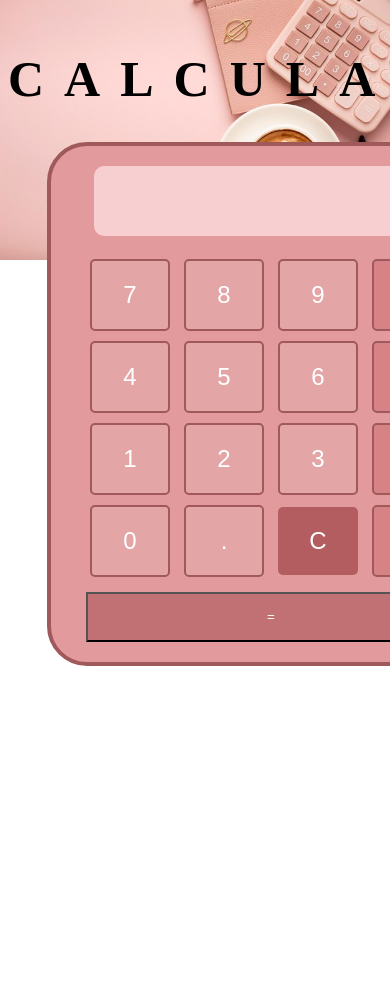
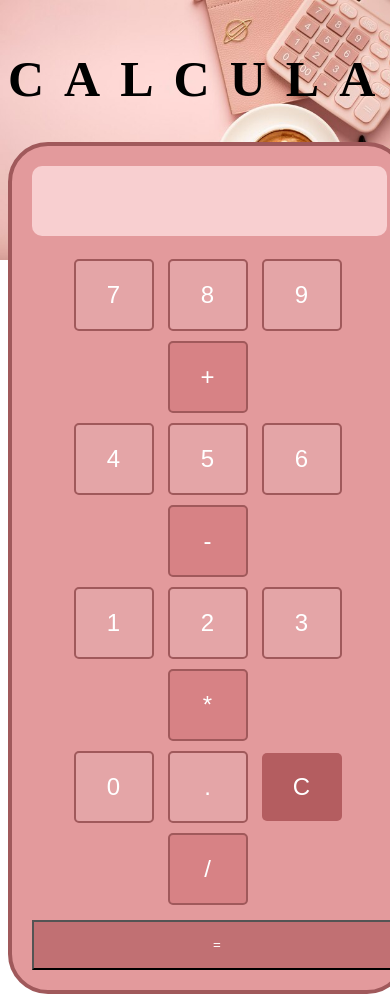
Before and after one commit to jeannehazel/Buraray_Calculator, a PHP site: page / in a window 390 px wide; the page is wider, and only the part inside the window is pictured. Before the commit the page ends 666 px from the top of that part, so only its background shows below. Run offline with PHP 8.4, Linux system fonts and the light colour scheme.

Commit message:
my commit

```diff
--- a/style.css
+++ b/style.css
@@ -3,17 +3,14 @@ body {
     background-image: url('cal.jpg');
     background-repeat: no-repeat;
     background-size: cover;
-
-
 }
 
-h1{
+h1 {
     margin-right: 48%;
     padding: 0;
     margin-top: 50px;
     font-size: 50px;
     letter-spacing: 20px;
-
 }
 
 .calculator {
@@ -21,7 +18,7 @@ h1{
     margin-left: 10%;
     position: absolute;
     margin-right: 40%;
-    background-color:#e39a9c;
+    background-color: #e39a9c;
     width: 400px;
     padding: 20px;
     text-align: center;
@@ -29,7 +26,7 @@ h1{
 }
 
 .maininput {
-    background-color:#f8cfd0;
+    background-color: #f8cfd0;
     border: none;
     border-radius: 10px;
     width: 355px;
@@ -41,21 +38,19 @@ h1{
 }
 
 .btn {
-
     margin-top: 10px;
-    width:80px;
+    width: 80px;
     padding: 20px;
     border-radius: 5px;
     font-size: 24px;
     margin: 5px;
     border: none;
     cursor: pointer;
-
 }
 
 .numbutton {
     border: 2px solid #a0595b;
-    background-color:#e4a5a7;
+    background-color: #e4a5a7;
     color: #fff;
 }
 
@@ -65,7 +60,7 @@ h1{
 
 .calbtn {
     border: 2px solid #a0595b;
-    background-color:#d78285;
+    background-color: #d78285;
     color: #fff;
 }
 
@@ -85,7 +80,7 @@ h1{
 .equal {
     background-color: #c17073;
     margin-top: 10px;
-    width:370px;
+    width: 370px;
     height: 50px;
     color: #fff;
 }
@@ -102,10 +97,16 @@ h1{
 .div input[type="submit"] {
     width: 23%;
 }
-.h1{
-    text-align: center;
+
+@media only screen and (max-width: 768px) {
+    .calculator {
+        width: 80%;
+        margin: auto;
+    }
 }
-.numbutton1{
-    background-color:burlywood;
-    color: #fff;
+
+@media only screen and (max-width: 480px) {
+    .calculator {
+        width: 90%;
+    }
 }
```
